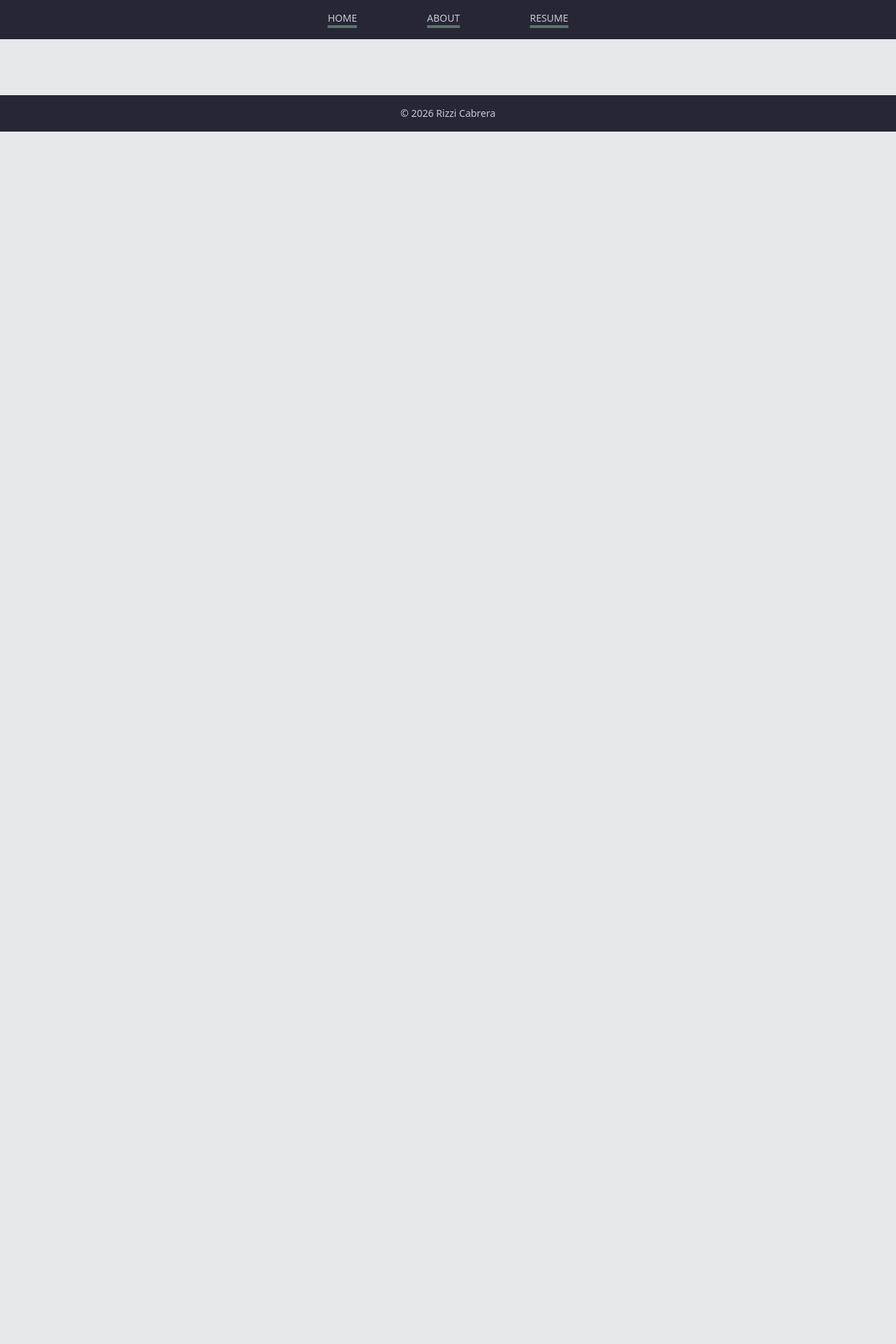
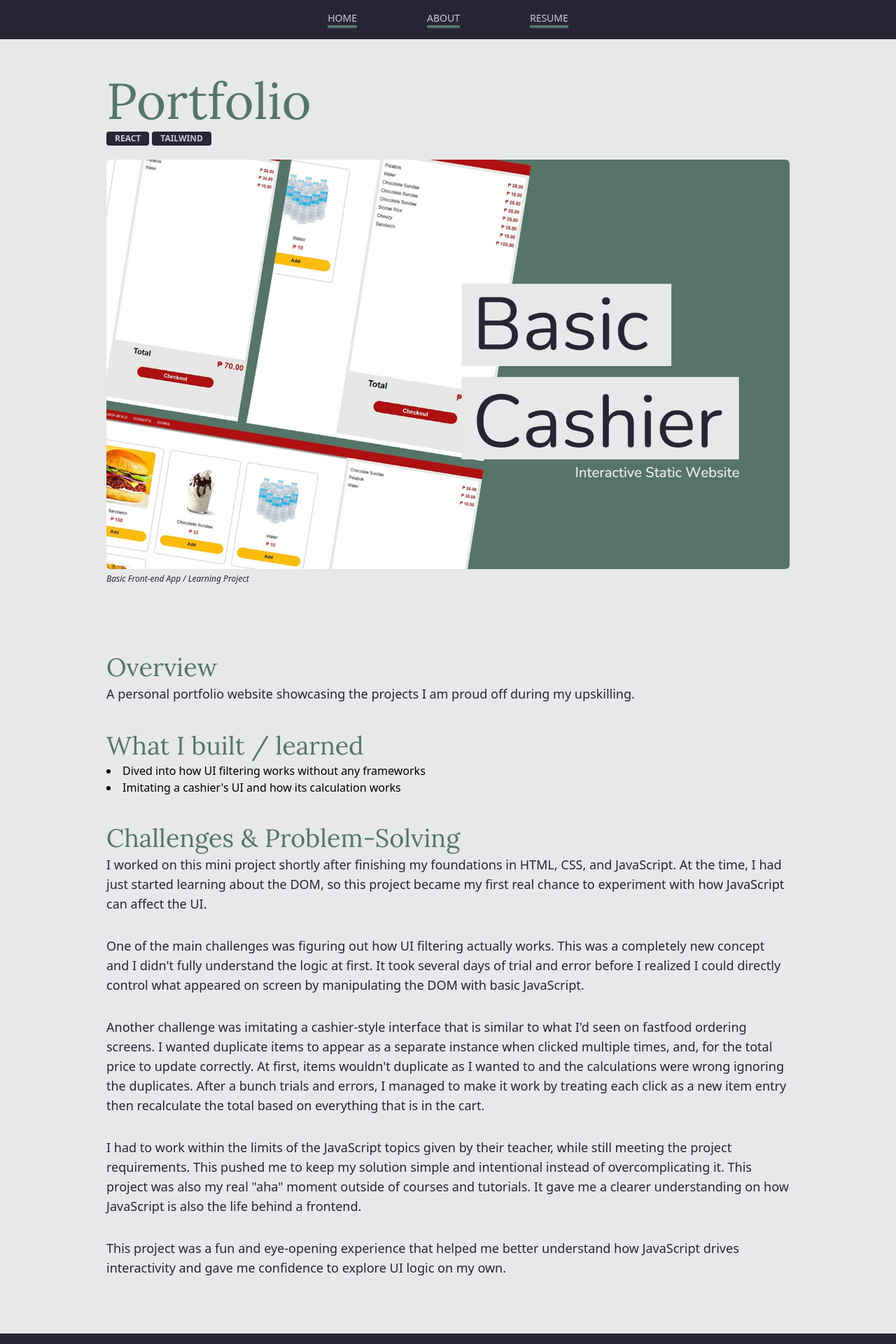
Before and after one commit to zeeneecodes/portfolio, a React (Vite) app: page /overview/portfolio in a window 1280 px wide. Shown: the top 1920 px of the page at 70% size. Before the commit the page ends 800 px from the top, so only its background shows below. Built offline with nearby package versions, Linux system fonts and the light colour scheme.

Commit message:
create a boilerplate page, routing, and preview for project portfolio

```diff
--- a/src/App.jsx
+++ b/src/App.jsx
@@ -6,6 +6,7 @@ import Cashier from "./features/projects/Cashier";
 import MoneyPouch from "./features/projects/MoneyPouch";
 import NavBar from "./ui/NavBar";
 import Footer from "./ui/Footer";
+import Portfolio from "./features/projects/Portfolio";
 
 function App() {
   return (
@@ -17,6 +18,7 @@ function App() {
           <Route path="about" element={<Bio />} />
           <Route path="overview/cashier" element={<Cashier />} />
           <Route path="overview/moneypouch" element={<MoneyPouch />} />
+          <Route path="overview/portfolio" element={<Portfolio />} />
         </Routes>
       </BrowserRouter>
       <Footer />
--- a/src/features/projects/PersonalProjects.jsx
+++ b/src/features/projects/PersonalProjects.jsx
@@ -1,8 +1,6 @@
-import Card from "../../ui/Card";
 import Content from "../../ui/Content";
 import ProjectPreview from "../../ui/ProjectPreview";
 import Tag from "../../ui/Tag";
-import StudyProjects from "./StudyProjects";
 
 function PersonalProjects() {
   return (
@@ -34,6 +32,22 @@ function PersonalProjects() {
           description="A personal budgeting tool that is inspired by Dave Ramsey's cash envelope system, zero based budgeting, and YNAB. It allows users to manually allocate their income, create categories, and track transactions. It is the accumulation of everything I learned from Jonas Schmedtmann's Udemy React Course"
           liveLink="https://money-pouch.vercel.app/"
           studyLink="overview/moneypouch"
+        />
+        <ProjectPreview
+          title="Portfolio"
+          tags={["React", "Tailwind"]}
+          img={[
+            {
+              pic: "/moneypouch-xs.jpg",
+              media: "(max-width:640px)",
+            },
+            {
+              pic: "/moneypouch-md.jpg",
+              media: "(max-width:768px)",
+            },
+          ]}
+          description="A personal portfolio website showcasing the projects I am proud off during my upskilling."
+          studyLink="overview/portfolio"
         />
         <ProjectPreview
           title="Basic Cashier"
--- /dev/null
+++ b/src/features/projects/Portfolio.jsx
@@ -0,0 +1,87 @@
+import Content from "../../ui/Content";
+import Tag from "../../ui/Tag";
+import { mediaSize } from "../../utils/constants";
+
+const { xs, md } = mediaSize;
+
+function Portfolio() {
+  return (
+    <main className="flex flex-col justify-center items-center pt-10">
+      <div className="max-w-5xl flex flex-col justify-center px-6 gap-20 items-stretch">
+        <section>
+          <h1>Portfolio</h1>
+          <div className="flex gap-1 flex-wrap mb-3">
+            <Tag tag="react" />
+            <Tag tag="tailwind" />
+          </div>
+          <figure className="cs-h-img">
+            <picture>
+              <source srcSet="/cashier-xs.jpg" media={xs} />
+              <source srcSet="/cashier-md.jpg" media={md} />
+              <img src="/cashier-lg.jpg" alt="" />
+            </picture>
+            <p className="italic text-xs">
+              Basic Front-end App / Learning Project
+            </p>
+          </figure>
+        </section>
+        <section>
+          <Content heading="h2" title="Overview">
+            <p>
+              A personal portfolio website showcasing the projects I am proud
+              off during my upskilling.
+            </p>
+          </Content>
+          <Content heading="h2" title="What I built / learned">
+            <ul>
+              <li>Dived into how UI filtering works without any frameworks</li>
+              <li>Imitating a cashier's UI and how its calculation works</li>
+            </ul>
+          </Content>
+          <Content heading="h2" title="Challenges & Problem-Solving">
+            <p>
+              I worked on this mini project shortly after finishing my
+              foundations in HTML, CSS, and JavaScript. At the time, I had just
+              started learning about the DOM, so this project became my first
+              real chance to experiment with how JavaScript can affect the UI.
+            </p>
+            <p>
+              One of the main challenges was figuring out how UI filtering
+              actually works. This was a completely new concept and I didn't
+              fully understand the logic at first. It took several days of trial
+              and error before I realized I could directly control what appeared
+              on screen by manipulating the DOM with basic JavaScript.
+            </p>
+            <p>
+              Another challenge was imitating a cashier-style interface that is
+              similar to what I'd seen on fastfood ordering screens. I wanted
+              duplicate items to appear as a separate instance when clicked
+              multiple times, and, for the total price to update correctly. At
+              first, items wouldn't duplicate as I wanted to and the
+              calculations were wrong ignoring the duplicates. After a bunch
+              trials and errors, I managed to make it work by treating each
+              click as a new item entry then recalculate the total based on
+              everything that is in the cart.
+            </p>
+            <p>
+              I had to work within the limits of the JavaScript topics given by
+              their teacher, while still meeting the project requirements. This
+              pushed me to keep my solution simple and intentional instead of
+              overcomplicating it. This project was also my real "aha" moment
+              outside of courses and tutorials. It gave me a clearer
+              understanding on how JavaScript is also the life behind a
+              frontend.
+            </p>
+            <p>
+              This project was a fun and eye-opening experience that helped me
+              better understand how JavaScript drives interactivity and gave me
+              confidence to explore UI logic on my own.
+            </p>
+          </Content>
+        </section>
+      </div>
+    </main>
+  );
+}
+
+export default Portfolio;
```
